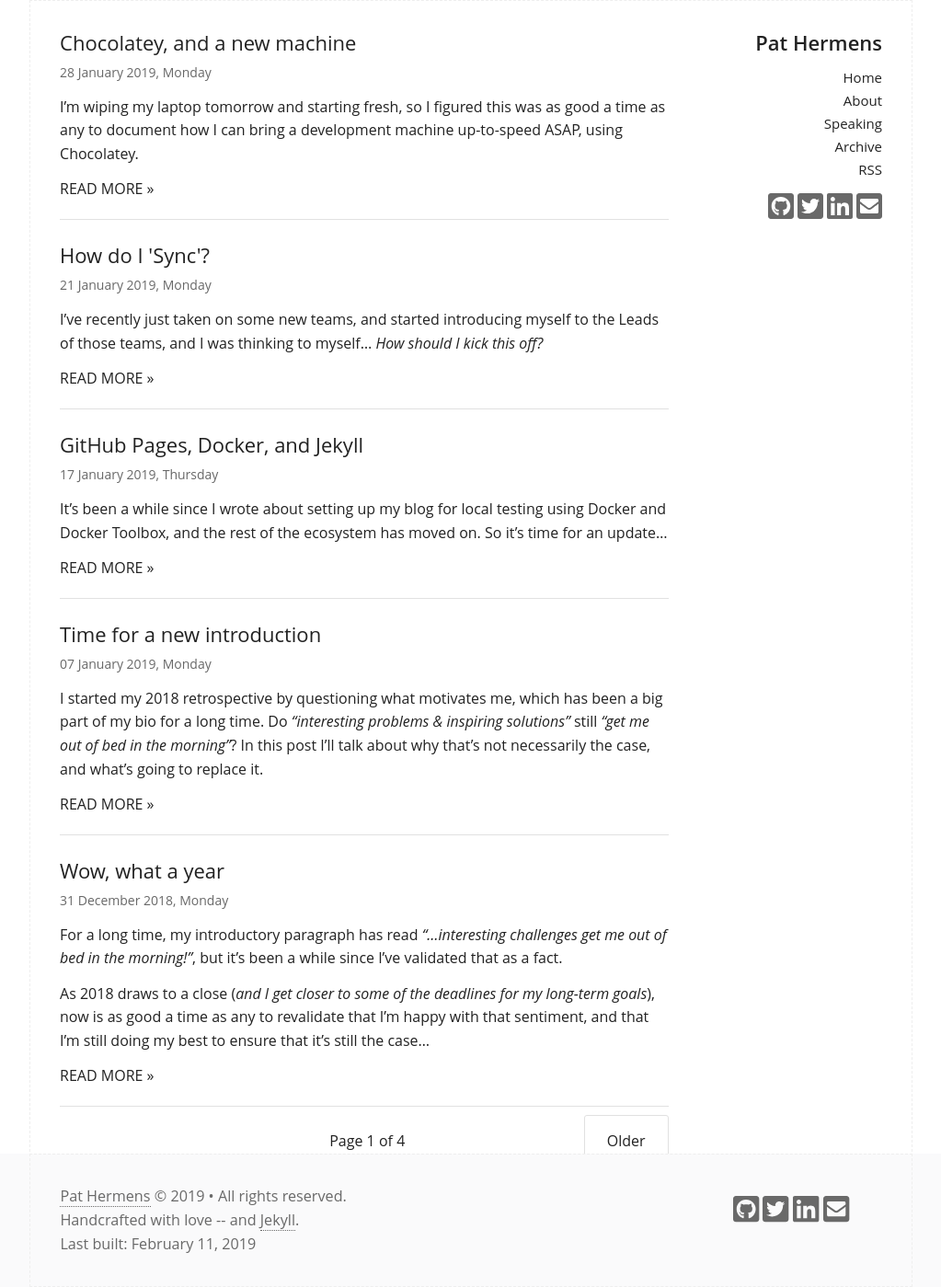
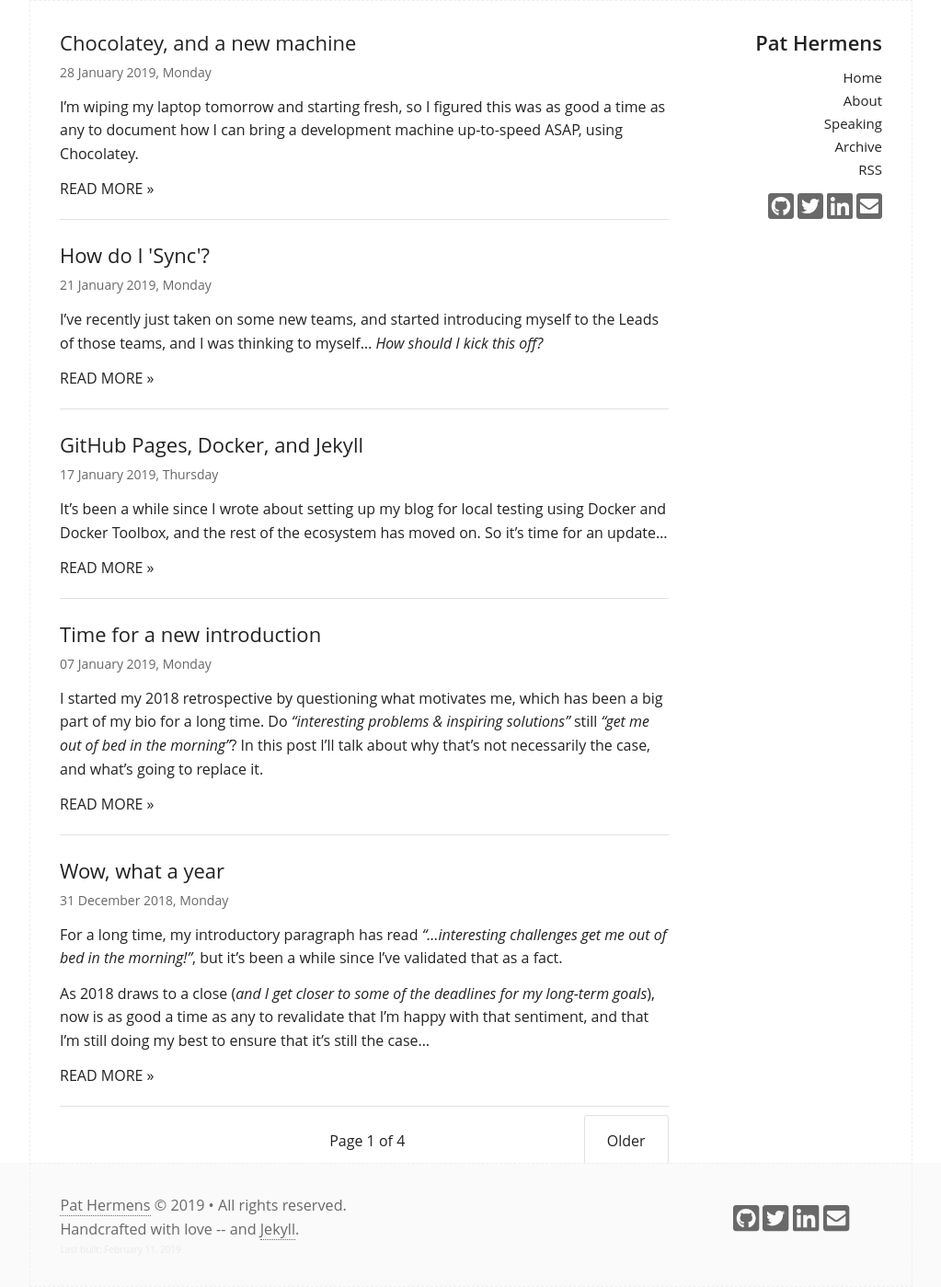
Before and after one commit to PHeonix25/PHeonix25.github.io, a Jekyll site: the page built from index.html, in a window 1280 px wide. Shown: the whole page at 92% size, without its empty margins (128-1151 px from the left). Built offline with Jekyll 4.4.1, drawn with Linux system fonts in a browser that asks for light colours; the list of posts is cut into pages by our own code.

Commit message:
Adding styling for footer 'last-built' section

```diff
--- a/_sass/_layout.scss
+++ b/_sass/_layout.scss
@@ -251,6 +251,11 @@
 /* footer */
 .footer {
   float:left;
+
+  .last-built {
+    font-size: 1rem;
+    color: $grey-color-light;
+  }
 }
 
 .left {
```
